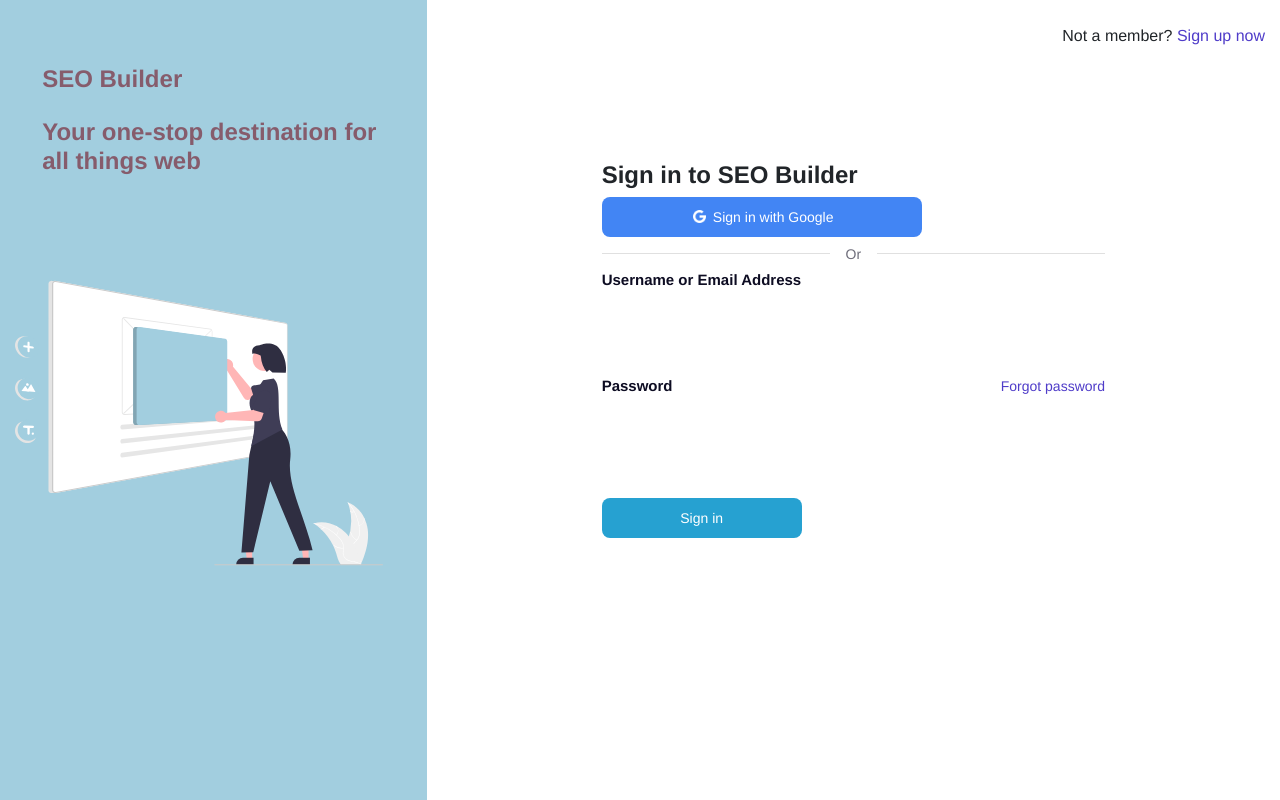
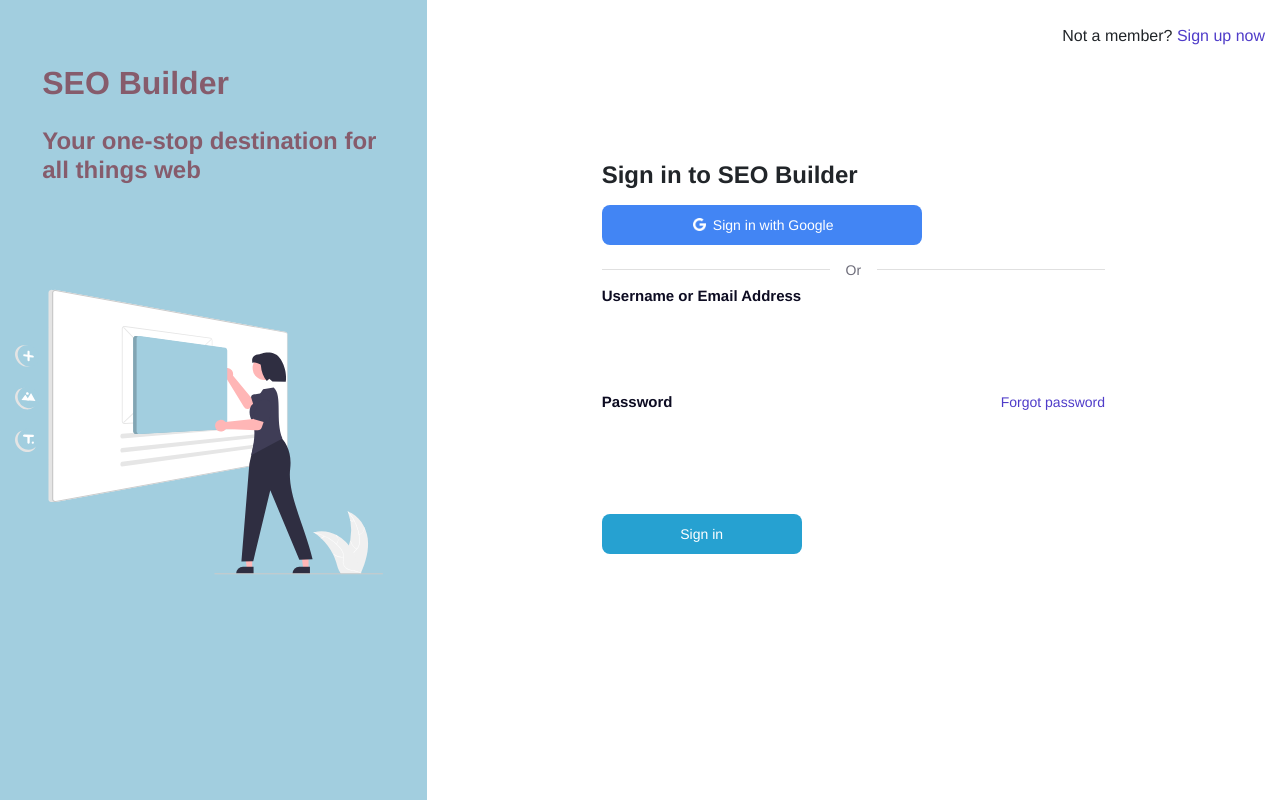
Before and after one commit to kvssankar/seo-builder, a React (Create React App) app: page / in a window 1280 px wide. Built offline with nearby package versions, Linux system fonts and the light colour scheme.

Commit message:
minor fixes

```diff
--- a/src/css/landing.css
+++ b/src/css/landing.css
@@ -3,8 +3,12 @@
     overflow-y:hidden;
 }
 
-h1,h2{
+h1, h2{
     font: bold 24px/29px "Haas Grot Text R Web", "Helvetica Neue", Helvetica, Arial, sans-serif;
+}
+
+.hero-content h1 {
+    font: bold 32px/38px "Haas Grot Text R Web", "Helvetica Neue", Helvetica, Arial, sans-serif;
 }
 
 
@@ -68,6 +72,7 @@
     height: 40px;
     width: 20rem;
     text-decoration: none;
+    margin:0.5rem 0rem;
 }
 
 
```
